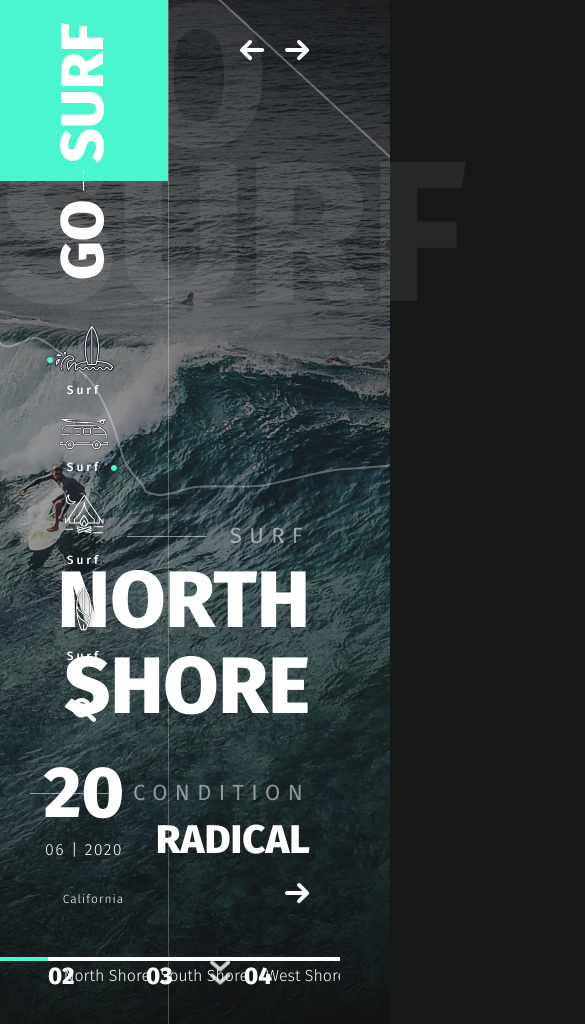
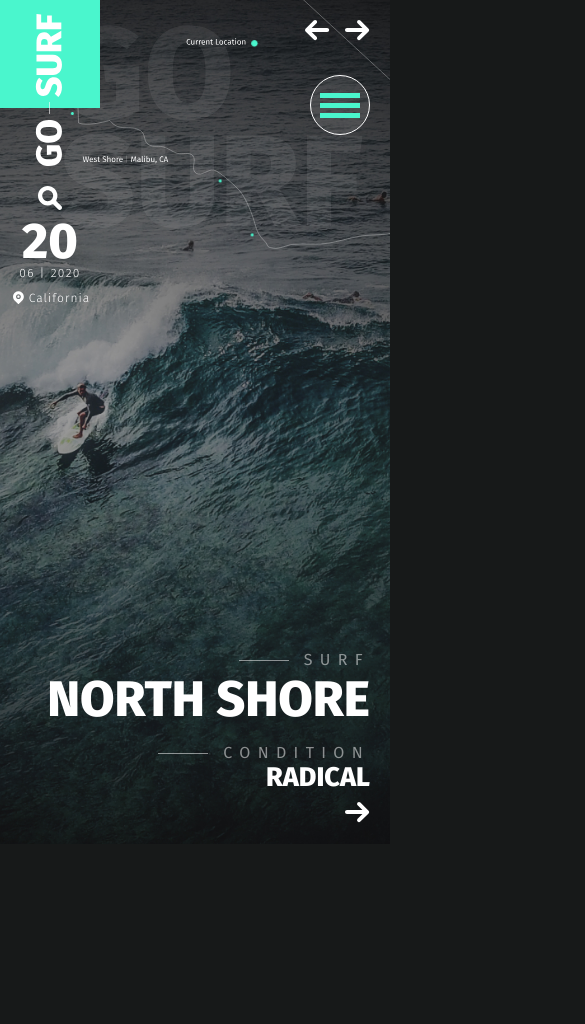
Before and after one commit to Inna12018/go-surf, a plain HTML site: page app/index.html in a window 390 px wide. Shown: the top 1024 px of the page, 585 px wide, since content can reach past the window. After the commit the page ends 848 px from the top, so only its background shows below. Drawn offline with nearby package versions, Linux system fonts and the light colour scheme.

Commit message:
adaptive

```diff
--- a/app/index.html
+++ b/app/index.html
@@ -60,10 +60,21 @@
         fill="white" />
     </svg>
   </div>
+
+  <div class="menu-btn">
+    <div class="menu-btn__inner">
+
+    <div class="menu-btn__line"></div>
+    <div class="menu-btn__line"></div>
+    <div class="menu-btn__line"></div>
+  </div>
+</div>
+
   <div class="header__aside">
     <div class="logo">
       <a href="#"><img src="images/logo.svg" alt="logo"></a>
     </div>
+
     <nav class="menu">
       <ul class="menu__list">
         <li><a href="#"><img src="images/nav-icon-1.svg" alt="icon"><span>Surf</span></a></li>
@@ -167,7 +178,7 @@
   </div>
 </header>
 
-<div class="container">
+<!-- <div class="container">
   <section class="surf">
     <div class="title">
       <span>
@@ -1744,7 +1755,7 @@
         © Go-Surf 2018. All Rights Reserved.
       </div>
 
-  </footer>
+  </footer> -->
 </div>
 
 </html>
--- a/app/js/main.js
+++ b/app/js/main.js
@@ -86,5 +86,11 @@ $('.surfboard-box__circle').on('click',function(){
 $(this).toggleClass('active')
 });
 
+$('.menu-btn').on('click',function(){
+  $('.menu').toggleClass('active');
+  });
+
+
+
 
 });
--- a/app/scss/_media.scss
+++ b/app/scss/_media.scss
@@ -1,3 +1,196 @@
-@madia (max-width:1440px) {
+@media (max-width:1440px) {
+    .logo {
+        img {
+           width: 100px;
+
+        }
+    }
+    .header__title {
+        font-size: 130px;
+        line-height: 108px;
+        top: 20px;
+        left: 60px;
+    }
+    .menu {
+        padding-top: 10px;
+    }
+    .header__search {
+        padding-bottom: 8px;
+}
+.header__date {
+    font-size: 60px;
+}
+.header__date span {
+    font-size: 14px;
+    padding-top: 0px;
+    margin-bottom: 5px;
+}
+.header__arrows {
+
+    left: 130px;
+}
 
 }
+
+@media (max-width:1366px) {
+.header__aside {
+    position: absolute;
+    height: 108px;
+    padding-right: 25px;
+    background-color:rgba($color: #fff, $alpha: .1);
+    border-right: none;
+    text-align: left;
+    display: flex;
+}
+.menu {
+    padding-top: 0;
+}
+.menu__list {
+    text-align: center;
+    li{
+        display: inline-block;
+
+    }
+    a {
+        padding: 15px;
+    }
+}
+.header__search {
+    padding: 33px 15px 15px;
+}
+.header__date {
+    padding: 15px;
+}
+.header__location {
+    margin-top: 42px;
+}
+.slider-item__info-title {
+    font-size: 60px;
+    line-height: 30px;
+}
+.header__arrows {
+    left: 20px;
+    bottom: 20px;
+}
+}
+@media (max-width:1340px) {
+    .header__map {
+        svg {
+            width: 500px;
+            height: 250px;
+        }
+    }
+    .slider-arrows {
+        top: 20px;
+        right: 20px;
+}
+.slider-arrows__left {
+    right: 60px;
+}
+}
+
+@media (max-width:1040px) {
+    .header__arrows {
+        display: none;
+    }
+
+    .menu {
+        background-color: #171919;
+        z-index: 5;
+        position: absolute;
+        top: 0;
+        left: 0;
+        right: 0;
+        bottom: 0;
+        transform: translateX(-100%);
+        display: flex;
+        justify-content: center;
+        align-items: center;
+        padding-top: 16px;
+        transition: all .5s;
+        &.active {
+            transform: translateX(0);
+        }
+    }
+        .header__search {
+            padding: 40px 15px 15px;
+        }
+        .slider-item__info {
+            right: 20px;
+            bottom: 50px;
+            bottom: 17px;
+        }
+}
+@media (max-width:1000px) {
+
+    .slider-item__info-text {
+        font-size: 27px;
+        line-height: 20px;
+        margin-bottom: 15px;
+}
+    .hedline-left {
+        font-size: 16px;
+        line-height: 18px;
+        padding-left: 65px;
+}
+.slider-item__info-subtext {
+    margin-bottom: 5px;
+}
+.hedline-left::before {
+    content: "";
+    position: absolute;
+    width: 50px;
+
+}
+.slider-item__info-title {
+    font-size: 50px;
+    line-height: 50px;
+    margin-bottom: 20px;
+}
+.slider__dotshead {
+    right: 0;
+    left: 10px;
+    margin: 0 auto;
+    bottom: 5px;
+}
+.dots-box {
+width: 125px;
+}
+
+.dots-box__number {
+    font-size: 18px;
+}
+}
+
+@media (max-width:960px) {
+    .slider__dotshead {
+        display: none;
+    }
+
+}
+
+
+
+@media (max-width:460px) {
+    .header__aside {
+        display: block;
+        text-align: center;
+        padding-right: 0;
+        z-index: 6;
+    }
+    .header__search {
+        padding: 15px 0 5px;
+    }
+    .header__date {
+        padding: 0;
+        font-size: 50px;
+        line-height: 45px;
+        span {
+            font-size: 12px;
+        }
+    }
+    .header__location {
+        margin-top: 0px;
+    }
+
+}
--- a/app/scss/style.scss
+++ b/app/scss/style.scss
@@ -6,12 +6,12 @@
 
 .header {
     position: relative;
-    height: 1024px;
+    // height: 1024px;
 }
 
 .header__slider {
     &-item {
-        height: 1024px;
+        height: 100vh;
         background-image: url(../images/header-bg.jpg);
         background-repeat: no-repeat;
         background-size: cover;
@@ -94,11 +94,11 @@
 
 .header__aside {
     position: absolute;
+    height: 100vh;
     top: 0;
     left: 0;
     z-index: 5;
     border-right: 1px solid rgba(#fff, .25);
-    height: 1024px;
     text-align: center;
 
 }
@@ -135,6 +135,32 @@
     }
 }
 
+.menu-btn {
+    width: 60px;
+    height: 60px;
+    display: flex;
+    justify-content: center;
+    align-items: center;
+    border-radius: 50%;
+    border: 1px solid  #fff;
+    position: absolute;
+    right: 20px;
+    top: 75px;
+    z-index: 3;
+    background-color: rgba(255,255,255,0.1) ;
+    &__inner {
+        width: 40px;
+    }
+    &__line {
+        height: 5px;
+        background-color: #4AF6CD;
+        +.menu-btn__line {
+            margin-top: 5px;
+        }
+
+    }
+}
+
 .header__date {
     font-weight: 800;
     font-size: 72px;
@@ -144,7 +170,7 @@
          font-size: 16px;
          line-height: 19px;
          letter-spacing: 1.4px;
-         margin-bottom: 30px;
+         margin-bottom: 24px;
          display: block;
          padding-top: 15px;
 
@@ -165,7 +191,8 @@
         position: absolute;
         width: 11px;
         height: 13px;
-        background-image: url(images/marker.svg);
+        left:3px;
+        background-image: url(../images/marker.svg);
 
     }
 }
```
Also changed, not shown: app/css/style.min.css.
